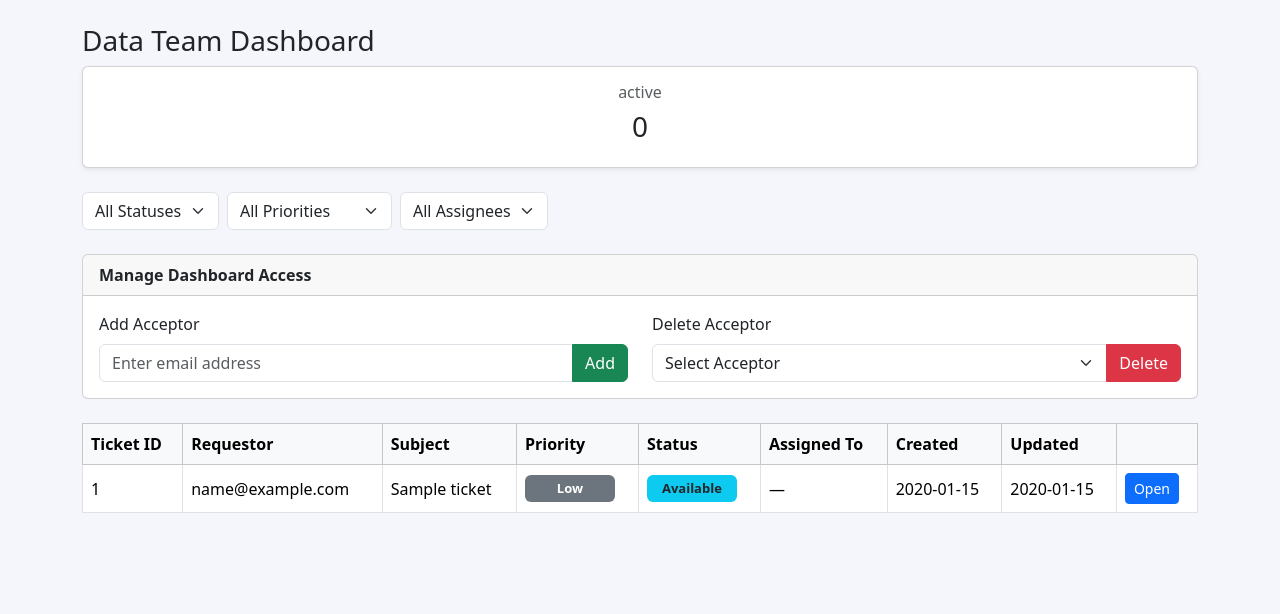
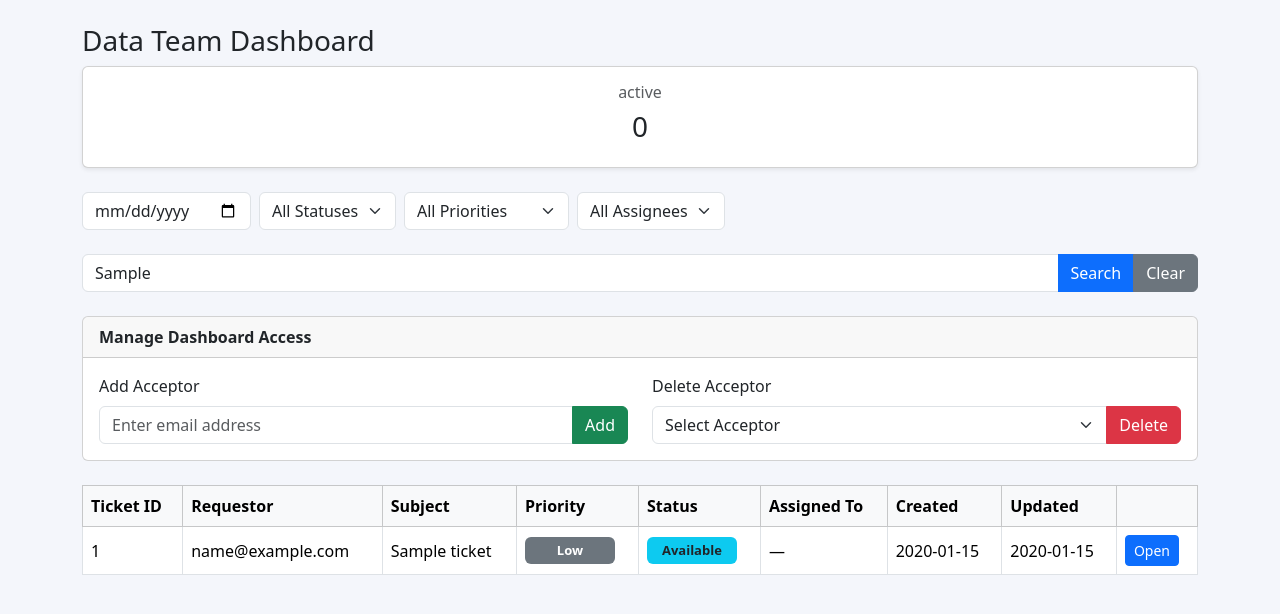
Before and after one commit to shashankshandilya-dotpe1754/data_ticket_system, a Flask app: template templates/acceptor_dashboard.html in a window 1280 px wide. Shown: the part 56-670 px from the top of the page. Run offline with Flask 3, Linux system fonts and the light colour scheme; the template is opened without the code that fills it: most values are stand-ins (such as "Sample title", 1, 10 or a date in 2020); parts of the project's set-up code (start-up, migrations or seed data) failed here and were passed over.

Commit message:
Update acceptor_dashboard.html

```diff
--- a/templates/acceptor_dashboard.html
+++ b/templates/acceptor_dashboard.html
@@ -54,6 +54,16 @@
 <!-- ======================================================= -->
 
 <form method="GET" class="row g-2 mb-4">
+
+    <div class="col-auto">
+
+        <input
+            type="date"
+            class="form-control"
+            name="created_date"
+            value="{{ current_created_date }}"
+            onchange="this.form.submit()">
+    </div>
 
     <div class="col-auto">
 
@@ -140,6 +150,45 @@
     </div>
 
 </form>
+
+
+<!-- ======================================================= -->
+<!-- Search Bar -->
+<!-- ======================================================= -->
+<form method="GET" class="mb-4">
+
+    <!-- Preserve existing filters -->
+
+    <input type="hidden" name="status" value="{{ current_status }}">
+    <input type="hidden" name="priority" value="{{ current_priority }}">
+    <input type="hidden" name="assigned_to" value="{{ current_assignee }}">
+    <input type="hidden" name="created_date" value="{{ current_created_date }}">
+
+    <div class="input-group">
+
+        <input
+            type="text"
+            class="form-control"
+            name="search"
+            placeholder="Search Ticket ID, Requestor, Subject, Description, High Priority Reason, Parent Ticket, Previous Ticket..."
+            value="{{ current_search }}">
+
+        <button class="btn btn-primary">
+            Search
+        </button>
+
+        <a href="{{ url_for('dashboard') }}"
+           class="btn btn-secondary">
+
+            Clear
+
+        </a>
+
+    </div>
+
+</form>
+
+
 
 <!-- ======================================================= -->
 <!-- Manage Acceptors -->
```
